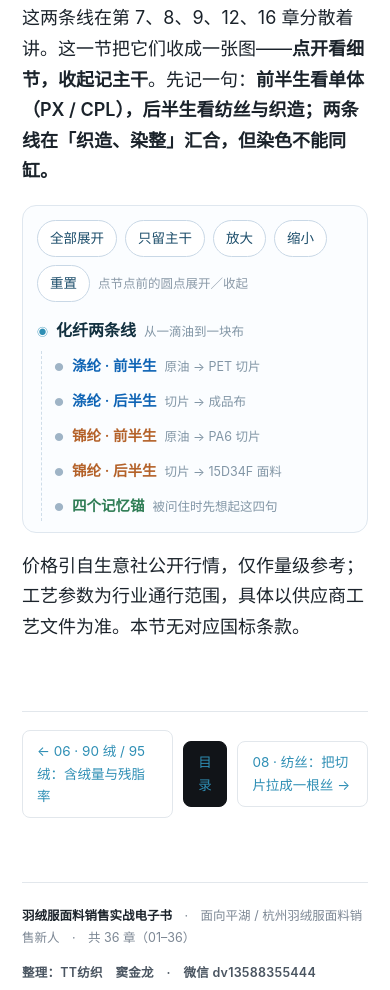
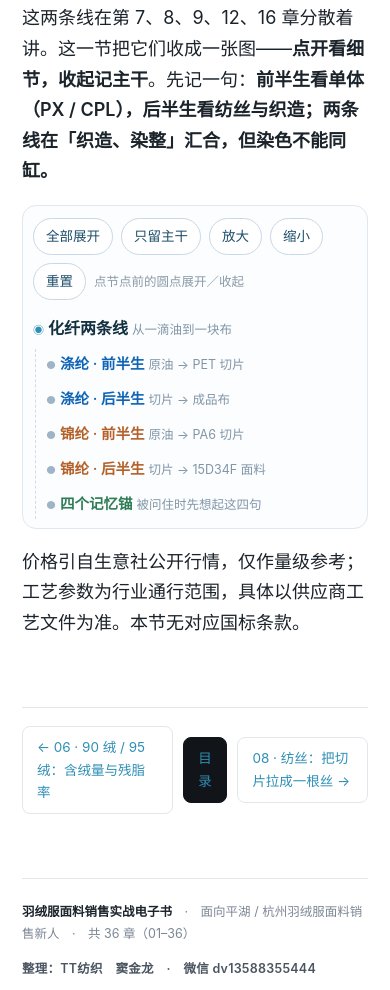
Before and after one commit to dv521/fabric-book, a plain HTML site: page book/ch07.html in a window 390 px wide. Shown: the part 9652-10642 px from the top of the page. Drawn offline with Linux system fonts and the light colour scheme.

Commit message:
导图手机端：收窄缩进、补右内边距、长句强制换行

```diff
--- a/book/ch07.html
+++ b/book/ch07.html
@@ -446,9 +446,9 @@
   .mm-btn:active{background:#eef6fb}
   .mm-hint{font-size:12.5px;color:#8b9aa8}
   .mm-tree{font-size:15px;line-height:1.65}
-  .mm-tree ul{list-style:none;margin:4px 0 4px 14px;padding-left:16px;border-left:1px dashed #cfdde9}
-  .mm-tree li{margin:5px 0}
-  .mm-tree summary{cursor:pointer;list-style:none;display:flex;align-items:baseline;gap:8px;flex-wrap:wrap;padding:3px 0}
+  .mm-tree ul{list-style:none;margin:4px 0 4px 12px;padding:0 6px 0 14px;border-left:1px dashed #cfdde9}
+  .mm-tree li{margin:5px 0;overflow-wrap:anywhere;word-break:break-word}
+  .mm-tree summary{cursor:pointer;list-style:none;display:flex;align-items:baseline;gap:6px;flex-wrap:wrap;padding:3px 4px 3px 0;overflow-wrap:anywhere}
   .mm-tree summary::-webkit-details-marker{display:none}
   .mm-tree summary::before{content:"●";font-size:11px;color:#9fb4c6;flex:0 0 auto}
   .mm-tree details[open]>summary::before{content:"◉";color:#2f8fb5}
@@ -462,7 +462,9 @@
   .mm-root>summary b{font-size:16px}
   @media(max-width:640px){
     .mm-tree{font-size:14.5px}
-    .mm-tree ul{margin-left:4px;padding-left:12px}
+    .mm-tree ul{margin-left:2px;padding:0 2px 0 10px}
+    .mm-tree summary{gap:4px}
+    .mm-wrap{padding:12px 10px 4px}
     .mm-btn{font-size:13.5px;padding:6px 12px}
   }
   </style>
```
